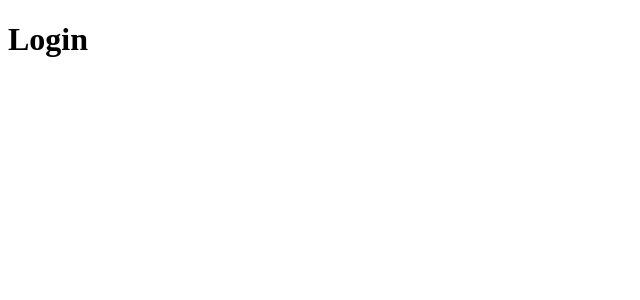
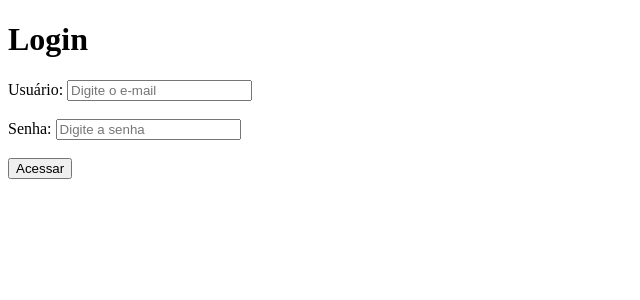
Before and after one commit to andmatsouza/login-react, a React (Create React App) app: page / in a window 1280 px wide. Shown: the top 300 px of the page, without its empty margins (0-640 px from the left). Built offline with nearby package versions, Linux system fonts and the light colour scheme.

Commit message:
feat: conectando o front-end com o back-end.

```diff
--- /dev/null
+++ b/src/config/configApi.js
@@ -0,0 +1,5 @@
+import axios from 'axios';
+
+export default axios.create({
+  baseURL: 'http://localhost:8080'
+});
--- a/src/pages/Login/index.js
+++ b/src/pages/Login/index.js
@@ -1,9 +1,49 @@
-import React from "react";
+import React, {useState} from "react";
+
+import  api from '../../config/configApi';
 
 export const Login = () => {
+
+    const [user, setUser] = useState({
+      email: '',
+      password: ''
+    });
+
+    const valorInput = e => setUser({...user, [e.target.name]: e.target.value});
+
+    const loginSubmit = async e => {
+      e.preventDefault();
+      //console.log(user.email);
+      const headers = {
+        'Content-Type': 'aplication/json',
+      }
+
+      await api.post("/login", user, {headers})
+      .then((response) => {
+        console.log(response);
+      }).catch((err) => {
+        if(err.response){
+          console.log(err.response);
+        }else{
+          console.log("Erro: tente mais tarde");
+        }
+
+      });
+    }
+
   return (
     <div>
         <h1>Login</h1>
+        <form onSubmit={loginSubmit}>
+          <label>Usuário: </label>
+          <input type="text" name="email" placeholder="Digite o e-mail" onChange={valorInput} /><br /><br />
+
+          <label>Senha: </label>
+          <input type="password" name="password" placeholder="Digite a senha" onChange={valorInput} /><br /><br />
+
+          <button type="submit">Acessar</button>
+
+        </form>
     </div>
   );
 };
```
